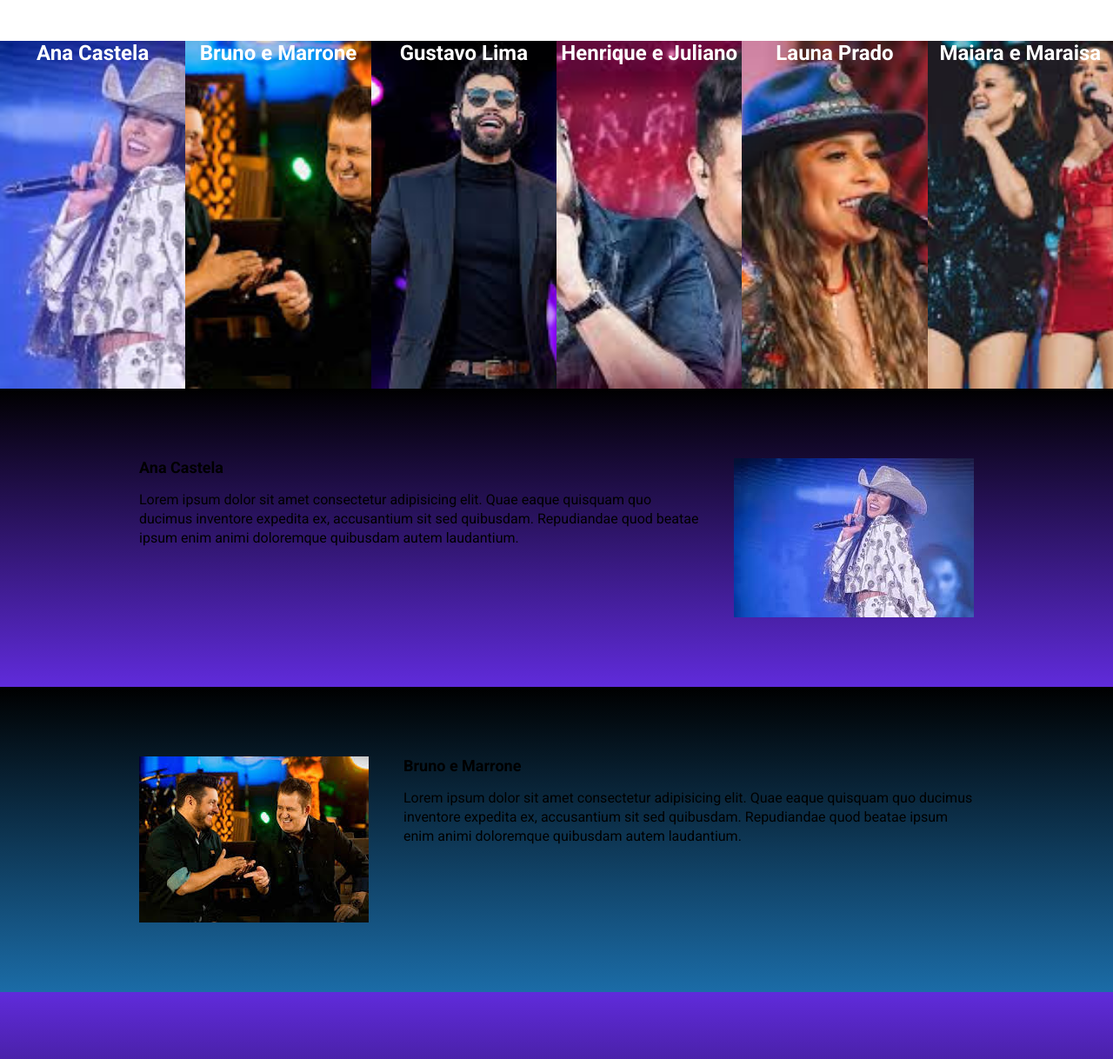
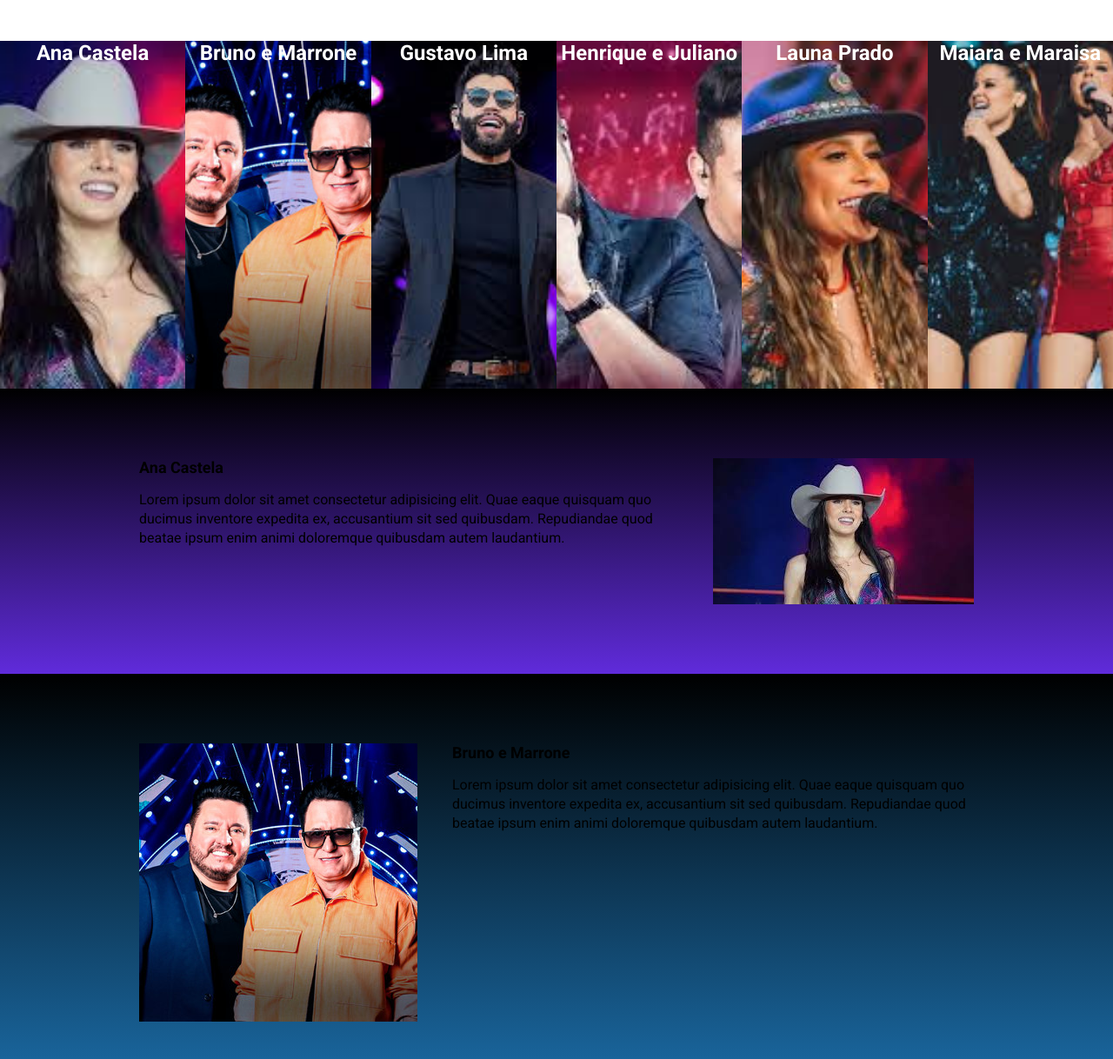
Before and after one commit to marcoaevaristo/landing_page_mod22, a website built with Parcel: page src/index.html in a window 1280 px wide. Shown: the part 853-2071 px from the top of the page at 87% size. Built offline with nearby package versions, Linux system fonts and the light colour scheme.

Commit message:
correção das imagens 2

```diff
--- a/src/index.html
+++ b/src/index.html
@@ -59,7 +59,7 @@
                 Lorem ipsum dolor sit amet consectetur adipisicing elit. Quae eaque quisquam quo ducimus inventore expedita ex, accusantium sit sed quibusdam. Repudiandae quod beatae ipsum enim animi doloremque quibusdam autem laudantium.
             </p>
         </div>
-        <img class="event__image" src="./images/ana_castela.jpg" alt="Ana Castela">
+        <img class="event__image" src="./images/anacastela.jpg" alt="Ana Castela">
         </div>
 
         </section>
@@ -72,7 +72,7 @@
                     Lorem ipsum dolor sit amet consectetur adipisicing elit. Quae eaque quisquam quo ducimus inventore expedita ex, accusantium sit sed quibusdam. Repudiandae quod beatae ipsum enim animi doloremque quibusdam autem laudantium.
                 </p>
             </div>
-            <img class="event__image" src="./images/bruno_marrone.png" alt="Bruno e Marrone">
+            <img class="event__image" src="./images/brunomarrone.jpg" alt="Bruno e Marrone">
             </div>
 
             </section>
--- a/src/styles/main.scss
+++ b/src/styles/main.scss
@@ -43,11 +43,11 @@
 }
 
 .item:nth-child(1) {
-    background-image: url(/src/images/ana_castela.jpg);
+    background-image: url(/src/images/anacastela.jpg);
 }
 
 .item:nth-child(2) {
-    background-image: url(/src/images/bruno_marrone.png);
+    background-image: url(/src/images/brunomarrone.jpg);
 }
 
 .item:nth-child(3) {
```
Also changed, not shown: src/images/Ana_Castela.png (deleted), src/images/Maiara_Maraisa.png (deleted), src/images/ana_castela.jpg (deleted), src/images/anacastela.jpg (added), src/images/brunomarrone.jpg (added).
